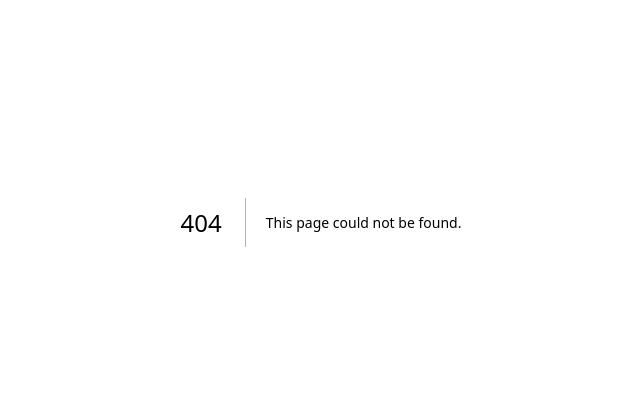
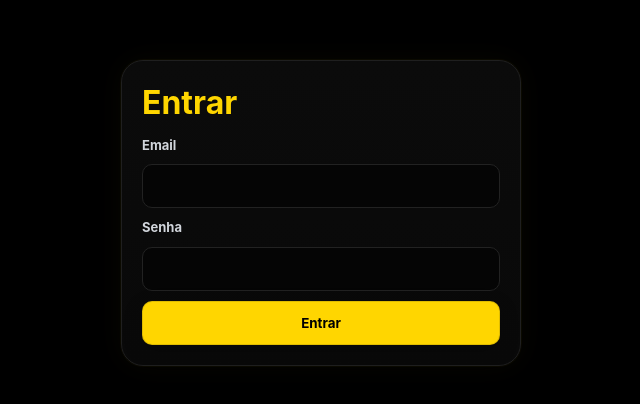
Before and after one commit to Wertco-Bombas/Wertco, a Next.js app: page /login in a window 1280 px wide. Before the commit this address had no page. Shown: the part 178-582 px from the top of the page, without its empty margins (319-959 px from the left). Built offline with nearby package versions, Linux system fonts and the light colour scheme.

Commit message:
Create login.js

```diff
--- /dev/null
+++ b/pages/login.js
@@ -0,0 +1,57 @@
+// pages/login.js
+import { useState } from 'react'
+import { useRouter } from 'next/router'
+import { supabase } from '../lib/supabase'
+
+export default function Login() {
+  const router = useRouter()
+  const [email, setEmail] = useState('')
+  const [password, setPassword] = useState('')
+  const [error, setError] = useState('')
+
+  async function handleLogin(e) {
+    e.preventDefault()
+    setError('')
+    const { error } = await supabase.auth.signInWithPassword({ email, password })
+    if (error) {
+      setError(error.message)
+      return
+    }
+    router.push('/dashboard')
+  }
+
+  return (
+    <div
+      className="login-container"
+      style={{ display: 'flex', justifyContent: 'center', alignItems: 'center', minHeight: '100vh' }}
+    >
+      <form
+        onSubmit={handleLogin}
+        className="formStack card"
+        style={{ maxWidth: 400, width: '100%' }}
+      >
+        <h1 className="topicTitle">Entrar</h1>
+
+        <label className="formLabel">Email</label>
+        <input
+          type="email"
+          className="formInput"
+          value={email}
+          onChange={e => setEmail(e.target.value)}
+        />
+
+        <label className="formLabel">Senha</label>
+        <input
+          type="password"
+          className="formInput"
+          value={password}
+          onChange={e => setPassword(e.target.value)}
+        />
+
+        {error && <p style={{ color: '#ff6b47', fontWeight: 'bold' }}>{error}</p>}
+
+        <button type="submit" className="btn btnYellow">Entrar</button>
+      </form>
+    </div>
+  )
+}
```
